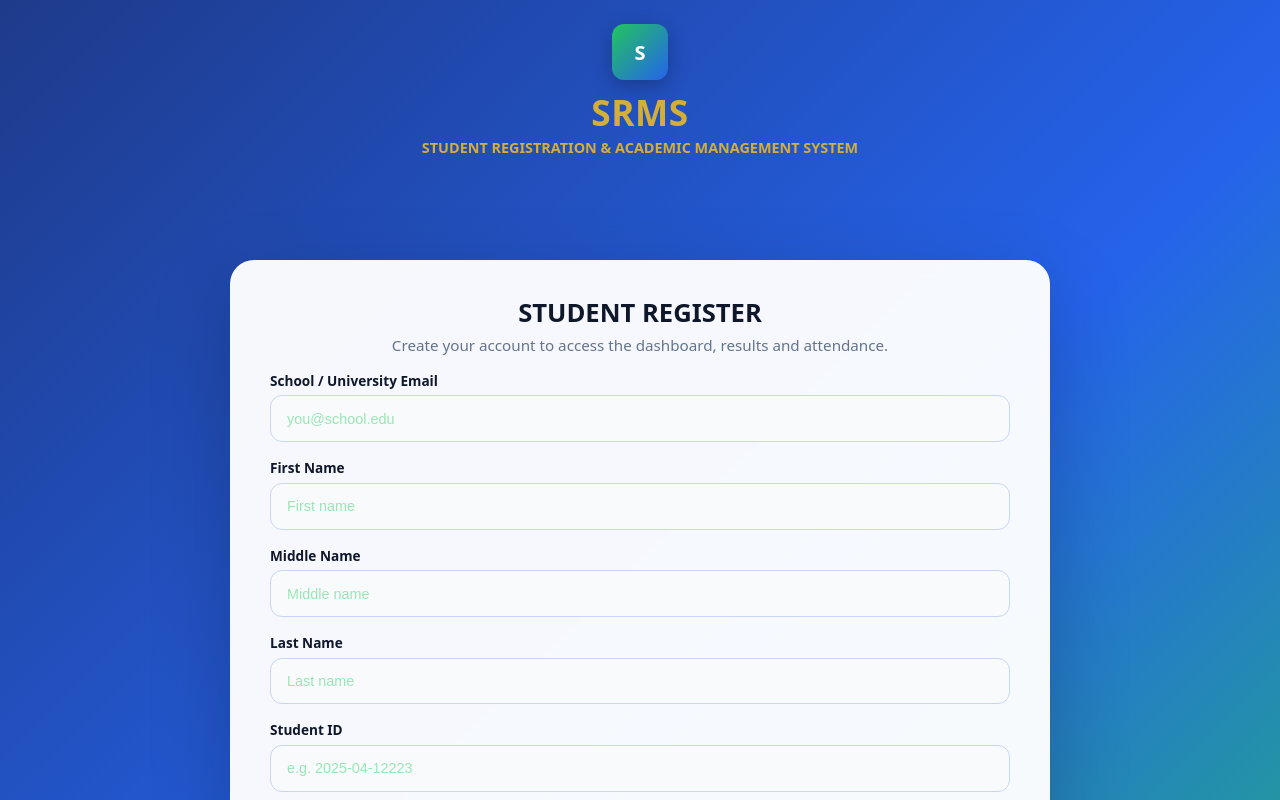
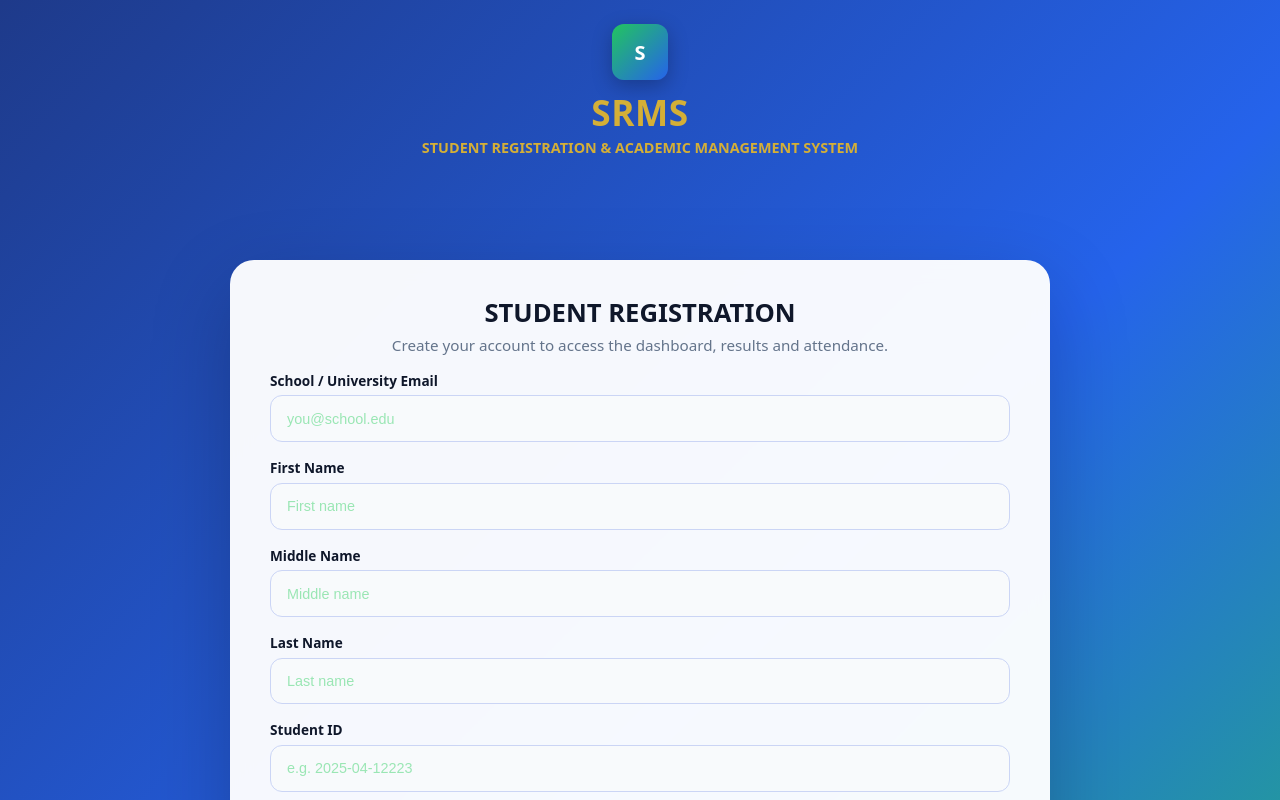
Before and after one commit to IBRAHIMUJULIUS-2003/SRM-dashboard, a plain HTML site: page register.html in a window 1280 px wide. Shown: the top 800 px of the page. Drawn offline with Linux system fonts and the light colour scheme.

Commit message:
Change title and header from 'Register' to 'Registration'

```diff
--- a/register.html
+++ b/register.html
@@ -2,7 +2,7 @@
 <html lang="en">
 <head>
     <meta charset="utf-8" />
-    <title>SRMS - Student Register</title>
+    <title>SRMS - Student Registration</title>
     <meta name="viewport" content="width=device-width,initial-scale=1" />
     <link rel="stylesheet" href="login.css" />
 </head>
@@ -21,7 +21,7 @@
                 <!-- back links moved to bottom for easier access on mobile and desktop -->
 
                 <div class="card-header">
-                    <h1 class="card-title">STUDENT REGISTER</h1>
+                    <h1 class="card-title">STUDENT REGISTRATION</h1>
                     <p class="card-subtitle">Create your account to access the dashboard, results and attendance.</p>
                 </div>
 
```
